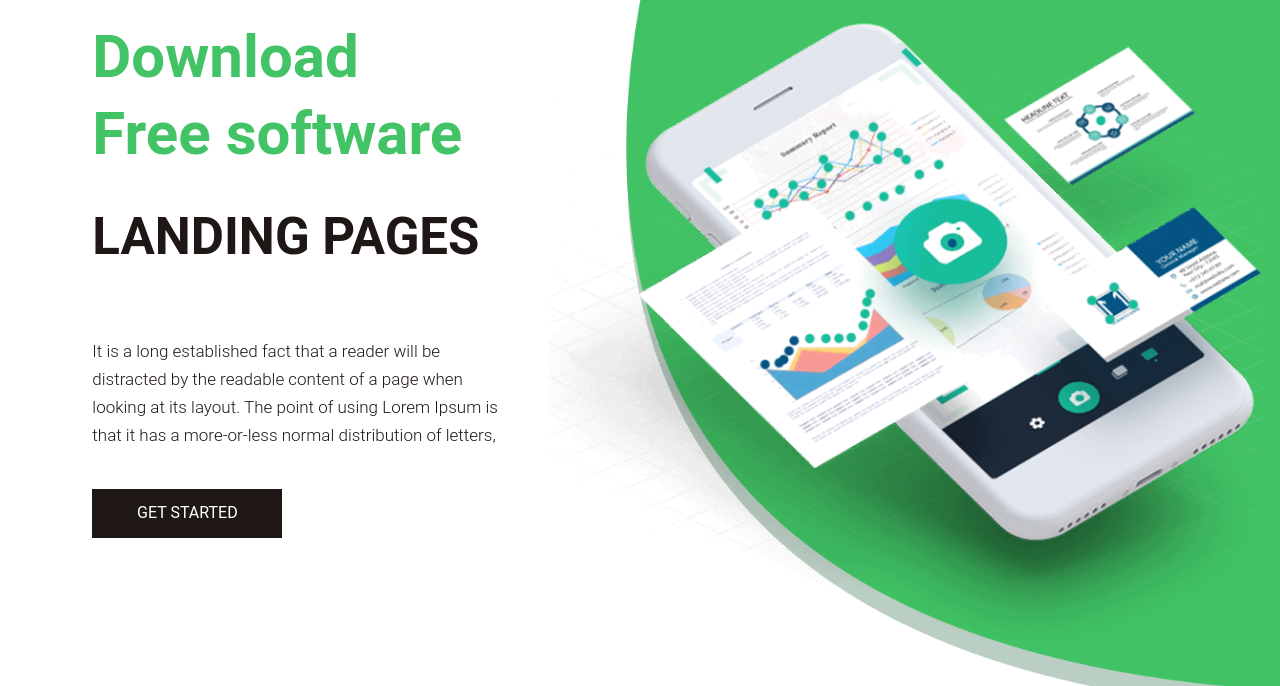
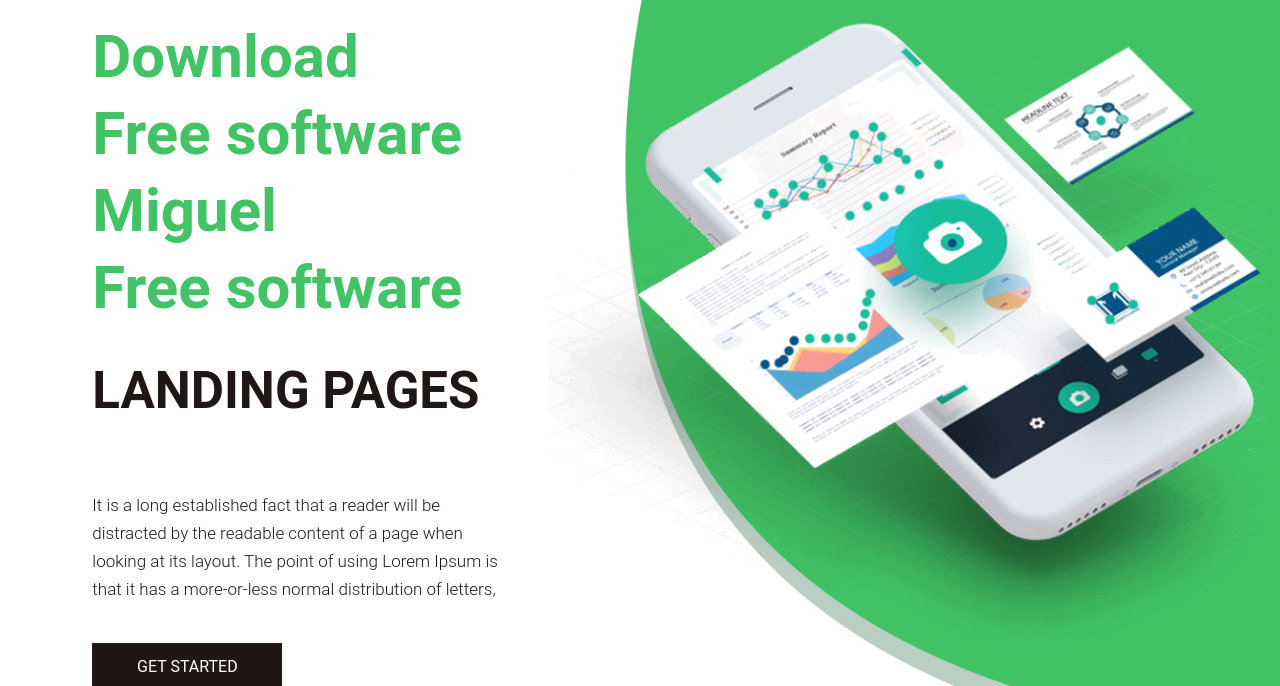
Before and after one commit to ricardogatica13/sitio-web, a plain HTML site: page index.html in a window 1280 px wide. Shown: the part 114-800 px from the top of the page. Drawn offline with nearby package versions, Linux system fonts and the light colour scheme.

Commit message:
AAAAAAALKSJALKADJSALKJDS

```diff
--- a/index.html
+++ b/index.html
@@ -72,6 +72,7 @@
                      <div class="col-md-5">
                         <div class="text-bg">
                            <span>Download <br> Free software</span>
+                           <span>Miguel <br> Free software</span>
                            <h1>landing pages</h1>
                            <p>It is a long established fact that a reader will be distracted by the readable content of a page when looking at its layout. The point of using Lorem Ipsum is that it has a more-or-less normal distribution of letters,</p>
                            <a href="#">Get Started</a>
```
